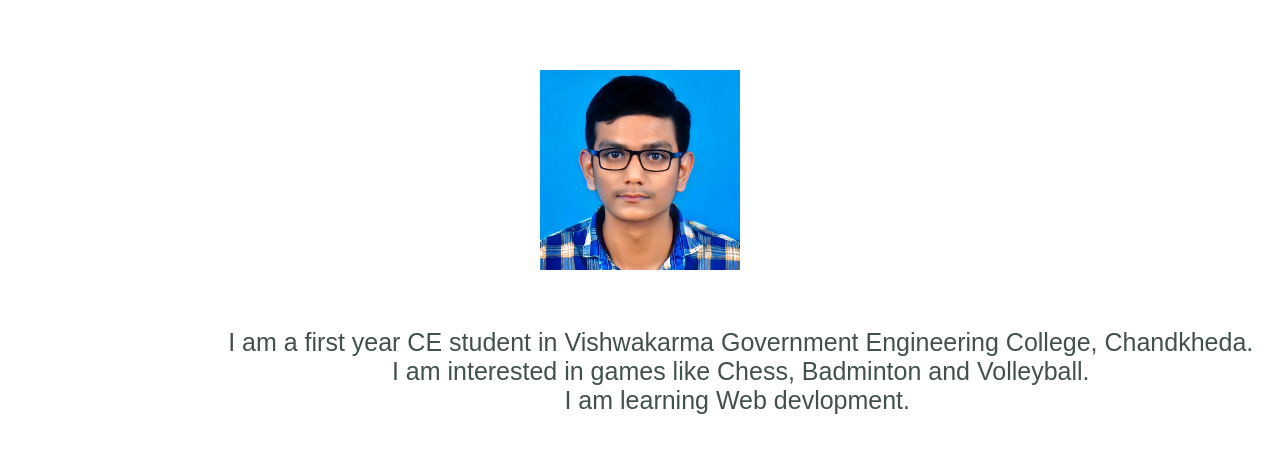
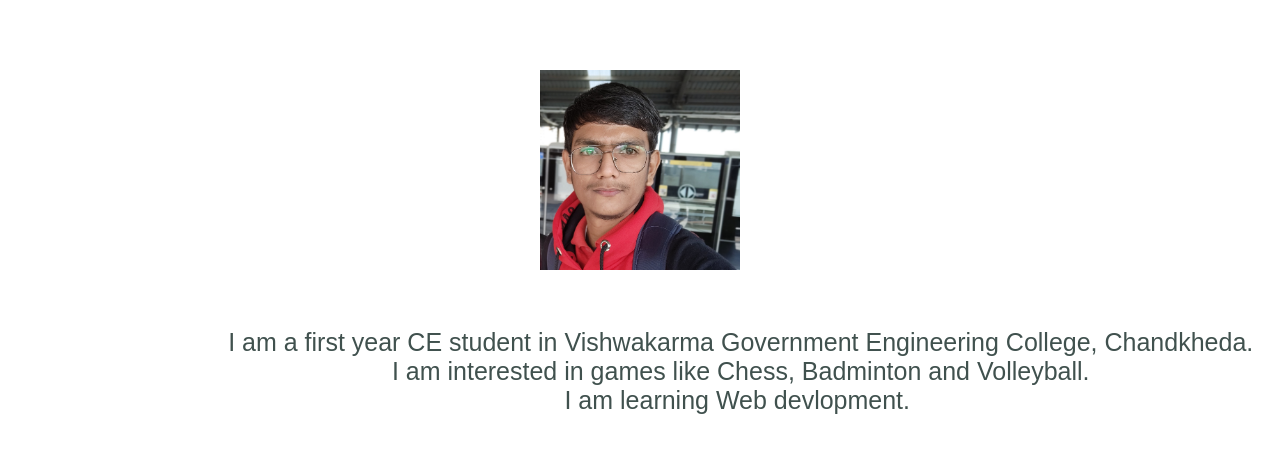
Before and after one commit to Nachiket-072005/Personal-Website, a plain HTML site: page index.html in a window 1280 px wide. Shown: the part 721-1174 px from the top of the page. Drawn offline with Linux system fonts and the light colour scheme.

Commit message:
Personal Website

```diff
--- a/index.html
+++ b/index.html
@@ -20,7 +20,7 @@
     <div class="middle-container">
       <div class="profile">
         <br>
-        <img class="profile-image"  src="/apghw2.jpg" alt="Nachiket Prajapati's image">
+        <img class="profile-image"  src="Image.jpg" alt="Nachiket Prajapati's image">
 
         <pre>
                              I am a first year CE student in Vishwakarma Government Engineering College, Chandkheda.
```
Also changed, not shown: Image.jpg (added), apghw2.jpg (deleted).
